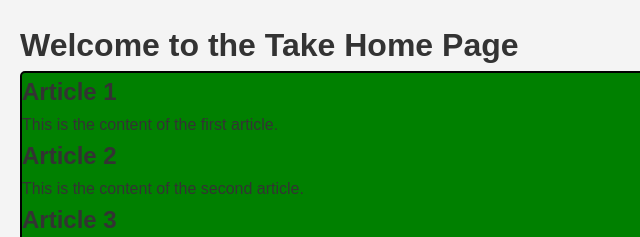
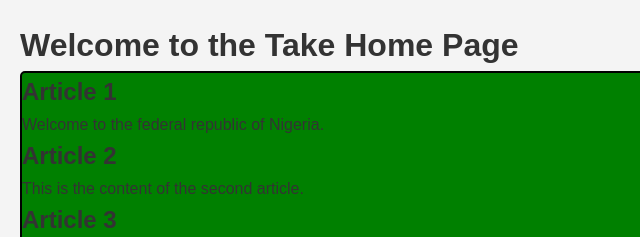
Before and after one commit to ozeddanotorious-BIG/html101, a plain HTML site: page index.html in a window 1280 px wide. Shown: the top 237 px of the page, 0-640 px from the left. Drawn offline with Linux system fonts and the light colour scheme.

Commit message:
Edited Article1

```diff
--- a/index.html
+++ b/index.html
@@ -38,7 +38,7 @@
     <div class="articles" id="articles">
         <article>
             <h2>Article 1</h2>
-            <p>This is the content of the first article.</p>
+            <p>Welcome to the federal republic of Nigeria.</p>
         </article>
         <article>
             <h2>Article 2</h2>
```
